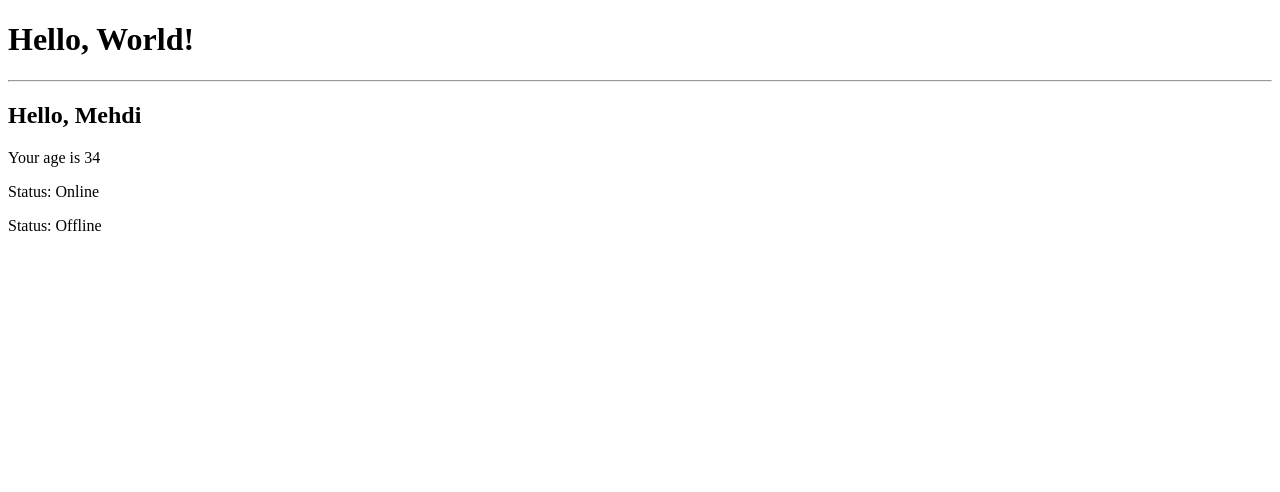
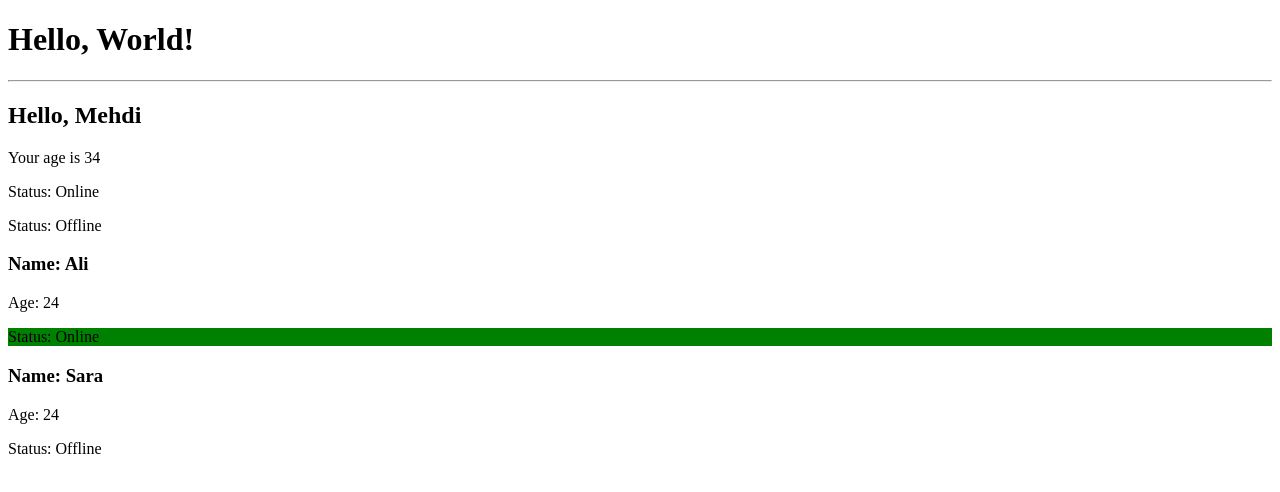
Before and after one commit to mehdijeyranii/React-props, a React (Vite) app: page / in a window 1280 px wide. Shown: the top 492 px of the page. Built offline with nearby package versions, Linux system fonts and the light colour scheme.

Commit message:
Send multiple values as props

```diff
--- a/src/App.tsx
+++ b/src/App.tsx
@@ -10,6 +10,26 @@ function Status({ isOnline }: { isOnline: boolean }) {
   return <p>Status: {isOnline ? "Online" : "Offline"}</p>;
 }
 
+const UserInfo = ({
+  name,
+  age,
+  isOnline,
+}: {
+  name: string;
+  age: number;
+  isOnline: boolean;
+}) => {
+  return (
+    <div>
+      <h3>Name: {name}</h3>
+      <p>Age: {age}</p>
+      <p style={{ backgroundColor: isOnline ? "green" : "transparent" }}>
+        Status: {isOnline ? "Online" : "Offline"}
+      </p>
+    </div>
+  );
+};
+
 const App = () => {
   return (
     <div>
@@ -19,6 +39,8 @@ const App = () => {
       <Age age={34} />
       <Status isOnline />
       <Status isOnline={false} />
+      <UserInfo name="Ali" age={24} isOnline={true} />
+      <UserInfo name="Sara" age={24} isOnline={false} />
     </div>
   );
 };
```
